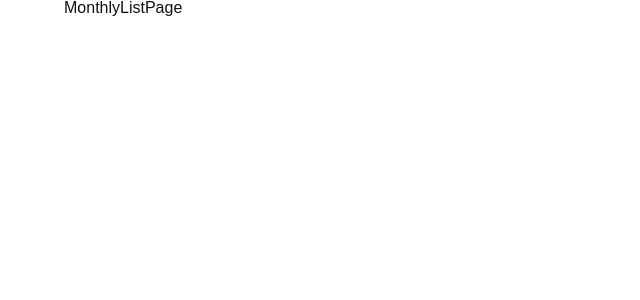
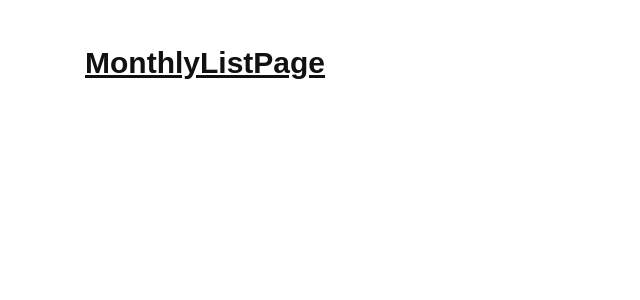
Before and after one commit to casanej/market-app, a React (Vite) app in the folder apps/frontend/: page /monthly-list in a window 1280 px wide. Shown: the top 300 px of the page, without its empty margins (0-640 px from the left). Built offline with nearby package versions, Linux system fonts and the light colour scheme.

Commit message:
feat: adding tailwind

```diff
--- a/apps/frontend/package.json
+++ b/apps/frontend/package.json
@@ -25,9 +25,12 @@
     "@typescript-eslint/eslint-plugin": "^6.18.1",
     "@typescript-eslint/parser": "^6.18.1",
     "@vitejs/plugin-react": "^4.2.1",
+    "autoprefixer": "^10.4.18",
     "eslint": "^8.56.0",
     "eslint-plugin-react-hooks": "^4.6.0",
     "eslint-plugin-react-refresh": "^0.4.5",
+    "postcss": "^8.4.35",
+    "tailwindcss": "^3.4.1",
     "typescript": "^5.3.3",
     "vite": "^5.0.11"
   }
--- /dev/null
+++ b/apps/frontend/postcss.config.cjs
@@ -0,0 +1,6 @@
+module.exports = {
+  plugins: {
+    tailwindcss: {},
+    autoprefixer: {},
+  },
+}
--- a/apps/frontend/src/index.css
+++ b/apps/frontend/src/index.css
@@ -1,5 +1,9 @@
+@tailwind base;
+@tailwind components;
+@tailwind utilities;
+
 :root {
-  font-family: Inter, system-ui, Avenir, Helvetica, Arial, sans-serif;
+  font-family: Roboto, sans-serif;
   line-height: 1.5;
   font-weight: 400;
 
@@ -127,5 +131,5 @@
 .container {
   max-width: 1200px;
   margin: 0 auto;
-  padding: 0 1.5em;
+  padding: 1.5em;
 }
--- a/apps/frontend/src/index.tsx
+++ b/apps/frontend/src/index.tsx
@@ -1,5 +1,3 @@
-import './App.css';
-
 import { createRoot } from 'react-dom/client';
 
 import App from './App';
--- a/apps/frontend/src/pages/monthly-list/index.tsx
+++ b/apps/frontend/src/pages/monthly-list/index.tsx
@@ -5,5 +5,5 @@
 
 export const MonthlyListPage: FC<MonthlyListPageProps> = () => {
 
-  return <S.MonthlyList className='container'>MonthlyListPage</S.MonthlyList>;
+  return <div className='container text-3xl font-bold underline'>MonthlyListPage</div>;
 };
--- a/tailwind.config.js
+++ b/apps/frontend/tailwind.config.cjs
@@ -1,6 +1,9 @@
 /** @type {import('tailwindcss').Config} */
 module.exports = {
-  content: [],
+  content: [
+    "./index.html",
+    "./src/**/*.{js,ts,jsx,tsx}",
+  ],
   theme: {
     extend: {},
   },
```
Also changed, not shown: 1 other file (tests, documents, lock files or other folders).
